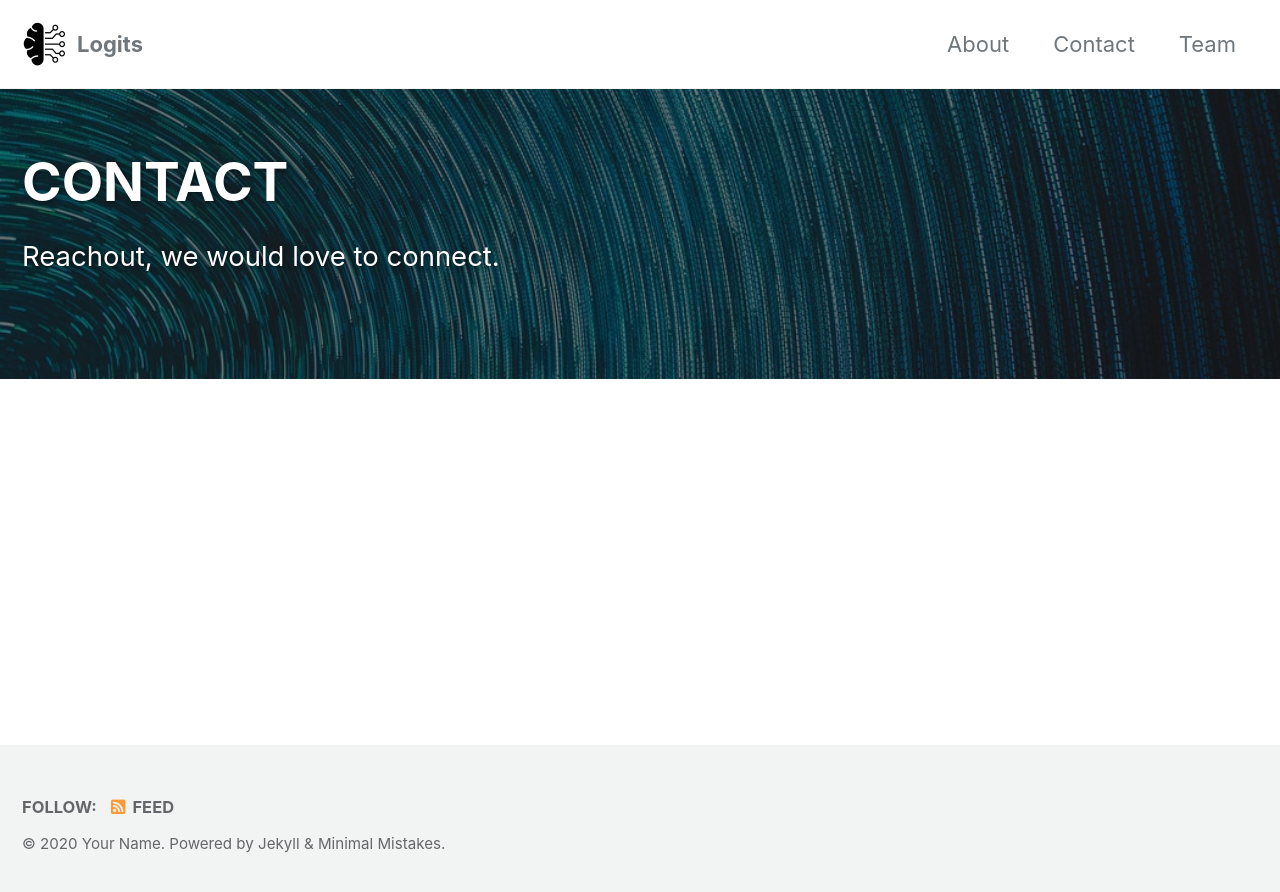
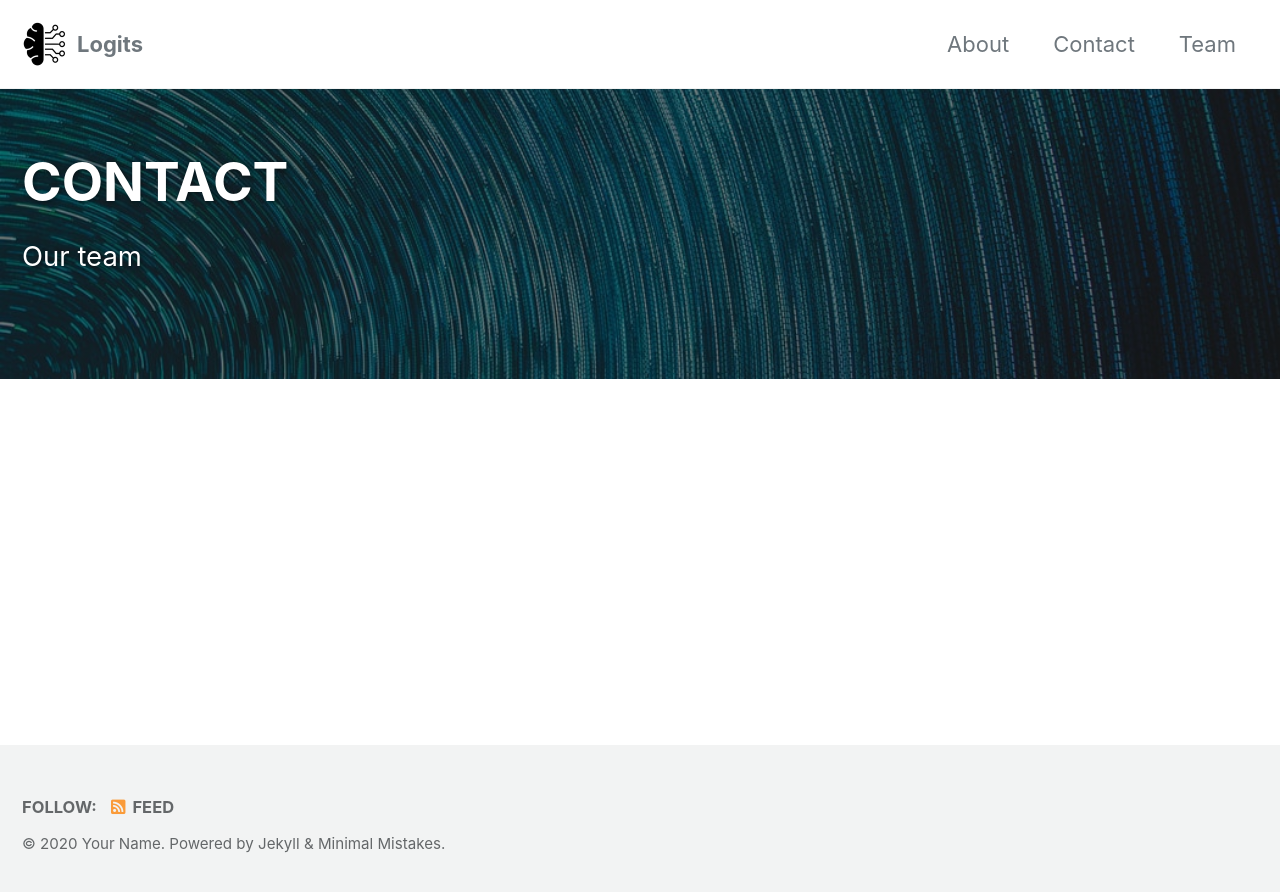
Before and after one commit to milinddeore/logits-website, a Jekyll site: the page built from _pages/CONTACT.md, in a window 1280 px wide. Shown: the top 892 px of the page. Built offline with Jekyll 4.4.1, drawn with Linux system fonts in a browser that asks for light colours; cached includes are drawn as plain includes.

Commit message:
Update CONTACT.md

```diff
--- a/_pages/CONTACT.md
+++ b/_pages/CONTACT.md
@@ -6,5 +6,5 @@ header:
   overlay_color: "#000"
   overlay_filter: "0.5"
   overlay_image: /assets/images/photo-1501820434261-5bb046afcf6b.jpeg
-excerpt: "Reachout, we would love to connect."
+excerpt: "Our team"
 ---
```
